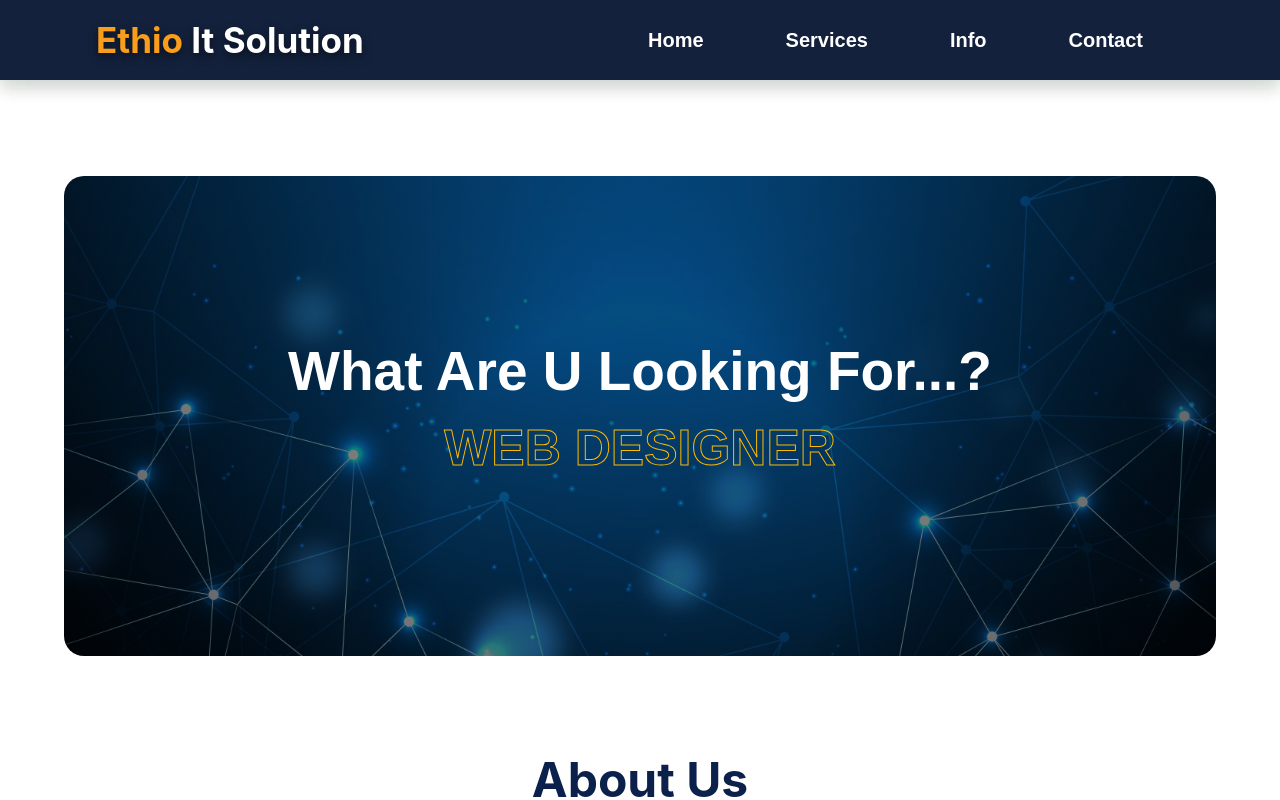
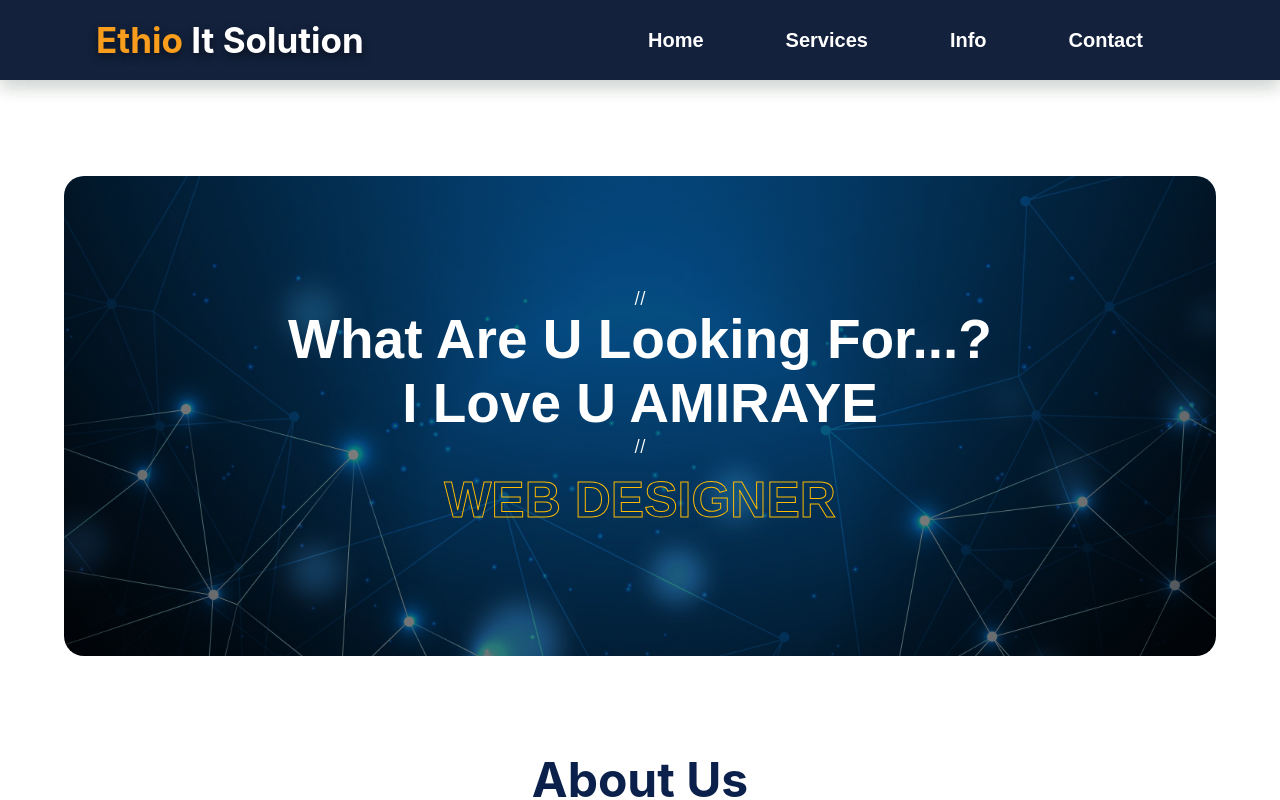
Before and after one commit to esmaelmoh/portfolio-website, a React (Create React App) app: page / in a window 1280 px wide. Shown: the top 800 px of the page. Built offline with nearby package versions, Linux system fonts and the light colour scheme.

Commit message:
Update Show.jsx

```diff
--- a/src/components/Show/Show.jsx
+++ b/src/components/Show/Show.jsx
@@ -31,8 +31,9 @@ const Show = () => {
         <div className="show-content">
           {/* <h1>We Have The Right Technology Solutions</h1>
             <p>ZalaTech have created website, web system portal, and ERP software products that are known for their security, scalability, robustness, and performance since our founding in Addis Ababa, Ethiopia. We develop industry-specific websites and software, making us Ethiopia’s best outsource website and software company.</p> */}
-          <h1>What are u looking for...?</h1>
-          <h2 data-text={`${items[count]}`}>{items[count]}</h2>
+//           <h1>What are u looking for...?</h1>
+              <h1> I love U AMIRAYE </h1>
+//           <h2 data-text={`${items[count]}`}>{items[count]}</h2>
         </div>
       </div>
     </div>
```
